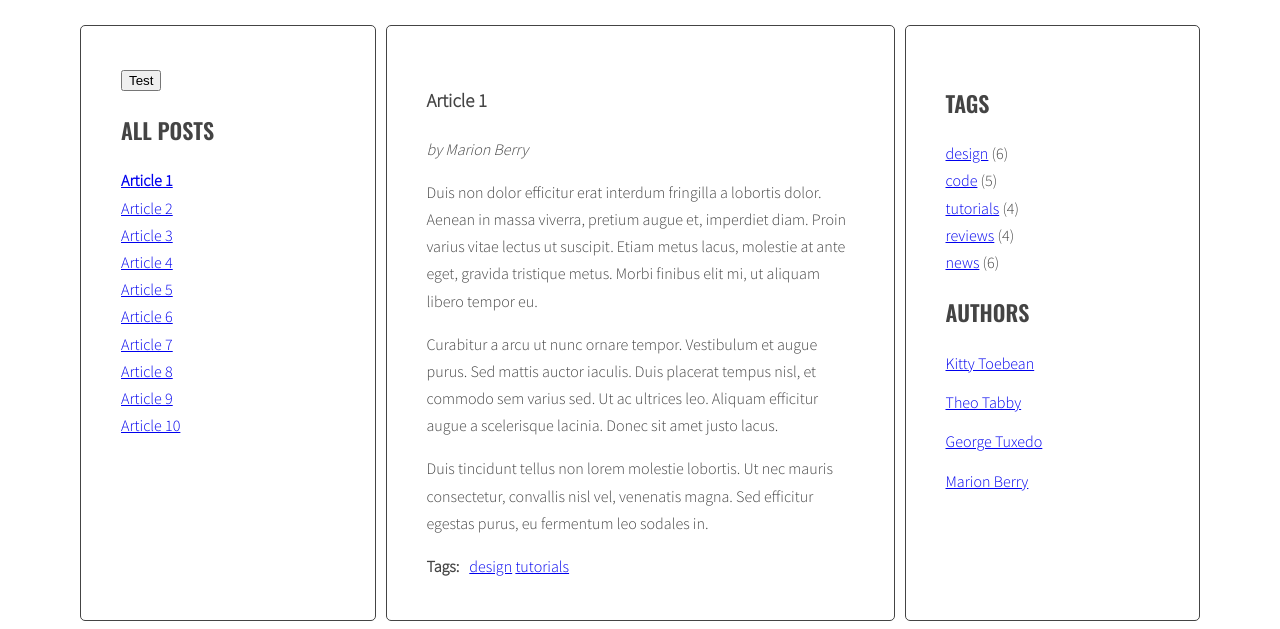
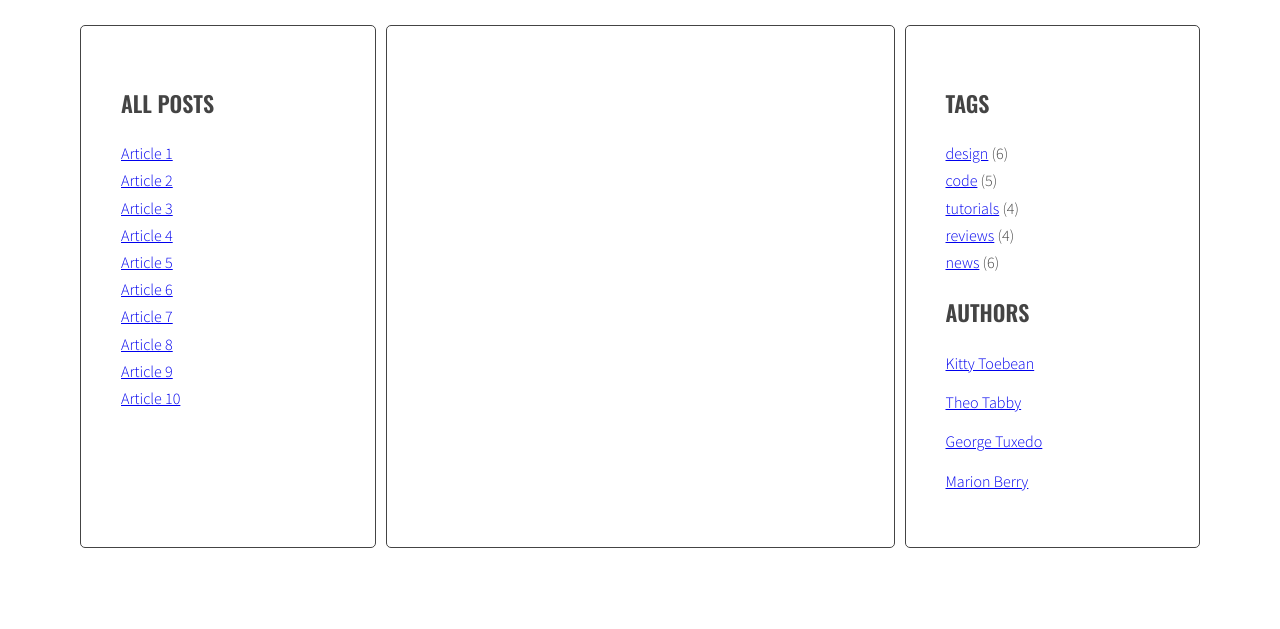
Before and after one commit to frantz92/blog_website, a website: page index.html in a window 1280 px wide. Both pictures are taken after a click on the link "Article 2". Shown: the part 218-847 px from the top of the page. After the commit the page ends 800 px from the top, so only its background shows below. Drawn offline with nearby package versions, Linux system fonts and the light colour scheme.

Commit message:
Add function to remove 'active' status for links and articles in script.js

```diff
--- a/index.html
+++ b/index.html
@@ -13,7 +13,6 @@
         <h1 class="logo">my blog</h1>
         <main class="wrapper">
           <aside class="sidebar">
-            <button id="button-test">Test</button>
             <h2 class="section-title">All posts</h2>
             <ul class="list titles">
               <li><a href="#article-1" class="active"><span>Article 1</span></a></li>
--- a/js/script.js
+++ b/js/script.js
@@ -2,12 +2,23 @@
 
 function titleClickHandler(event){
   console.log('Link was clicked!');
-  console.log(event);
+
   /* remove class 'active' from all article links  */
+  const activeLinks = document.querySelectorAll('.titles a.active');
+
+  for(let activeLink of activeLinks){
+    activeLink.classList.remove('active');
+  }
 
   /* add class 'active' to the clicked link */
 
+
   /* remove class 'active' from all articles */
+  const activeArticles = document.querySelectorAll('.posts article.active');
+
+  for(let activeArticle of activeArticles){
+    activeArticle.classList.remove('active');
+  }
 
   /* get 'href' attribute from the clicked link */
 
```
